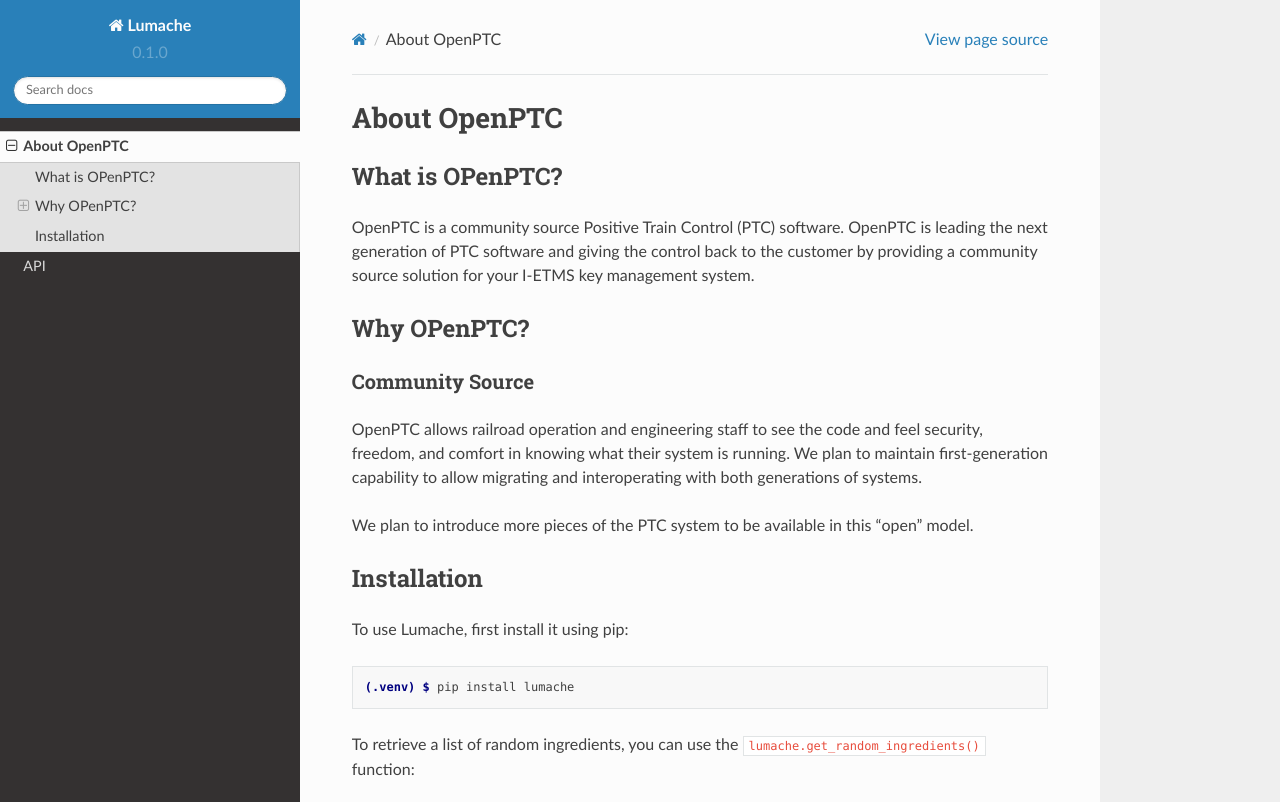
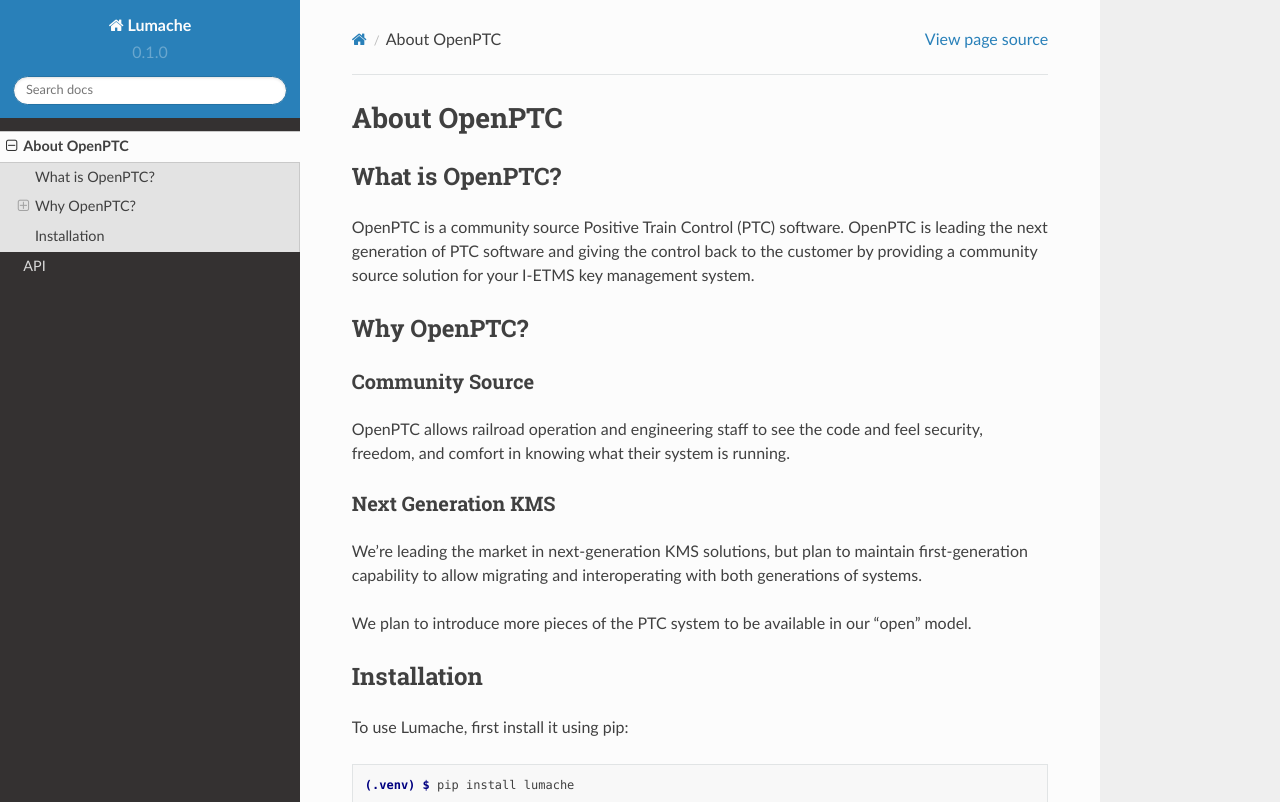
Before and after one commit to ajh30117/readthedocs-test, a Sphinx documentation site: the page built from docs/source/intro.rst, in a window 1280 px wide and 900 px high, cut to the strip 0-802 px from the top of the window. Built offline with Sphinx 7.4.7 and the Read the Docs theme 2.0.0, drawn with Linux system fonts in a browser that asks for light colours.

Commit message:
Update intro.rst

```diff
--- a/docs/source/intro.rst
+++ b/docs/source/intro.rst
@@ -3,18 +3,22 @@
 
 .. _installation:
 
-What is OPenPTC?
+What is OpenPTC?
 ------------
 OpenPTC is a community source Positive Train Control (PTC) software. OpenPTC is leading the next generation of PTC software and giving the control back to the customer by providing a community source solution for your I-ETMS key management system.
 
-Why OPenPTC?
+Why OpenPTC?
 ----------------
 
 Community Source
 ^^^^^^^^^^^^^^^^^^^
-OpenPTC allows railroad operation and engineering staff to see the code and feel security, freedom, and comfort in knowing what their system is running. We plan to maintain first-generation capability to allow migrating and interoperating with both generations of systems.
+OpenPTC allows railroad operation and engineering staff to see the code and feel security, freedom, and comfort in knowing what their system is running.
 
-We plan to introduce more pieces of the PTC system to be available in this "open" model.
+Next Generation KMS
+^^^^^^^^^^^^^^^^^^^^^
+We're leading the market in next-generation KMS solutions, but plan to maintain first-generation capability to allow migrating and interoperating with both generations of systems.
+
+We plan to introduce more pieces of the PTC system to be available in our "open" model.
 
 
 Installation
```
